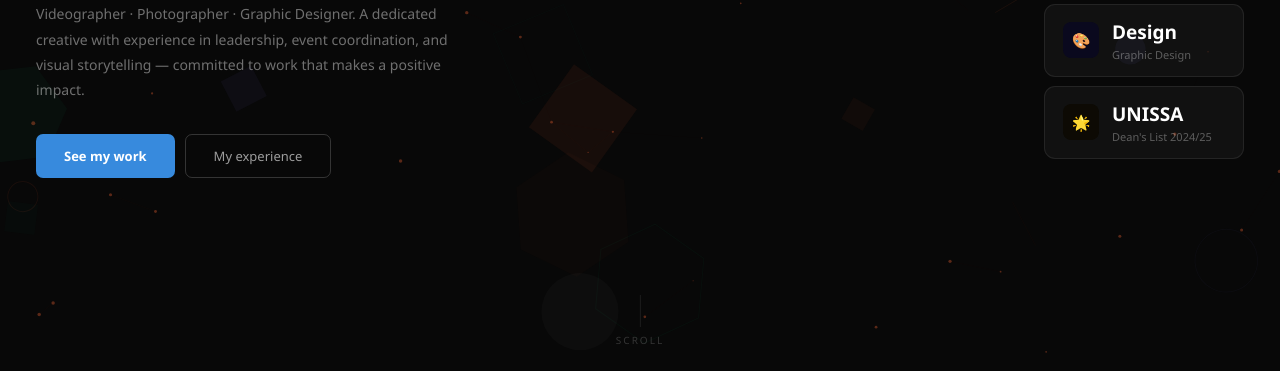
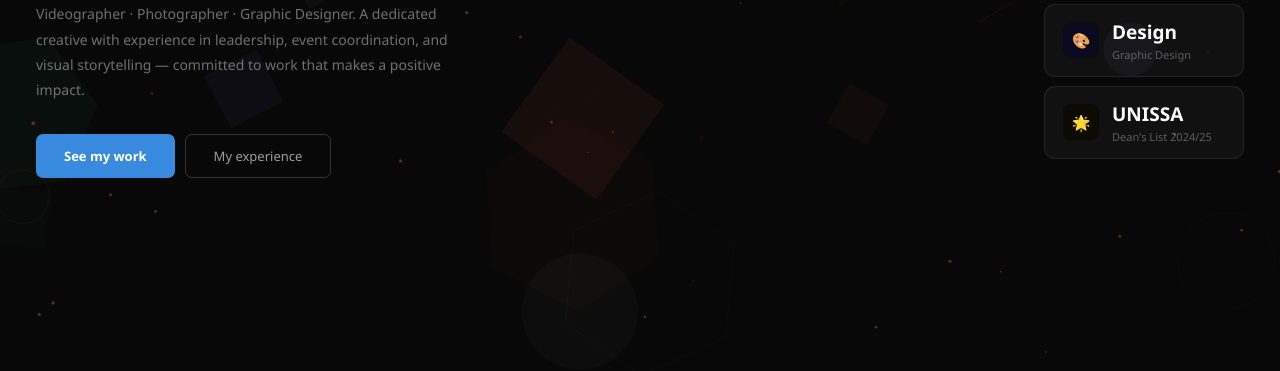
Before and after one commit to AR-271/ar-271.github.io, a plain HTML site: page index.html in a window 1280 px wide. Shown: the part 429-800 px from the top of the page. Drawn offline with Linux system fonts and the light colour scheme.

Commit message:
Update index.html

```diff
--- a/index.html
+++ b/index.html
@@ -52,9 +52,6 @@
   .h-icon{width:36px;height:36px;border-radius:8px;display:flex;align-items:center;justify-content:center;font-size:15px;flex-shrink:0}
   .h-num{font-size:19px;font-weight:600;color:#fff}
   .h-lbl{font-size:11px;color:rgba(255,255,255,0.32);margin-top:2px}
-  .hero-scroll{position:absolute;bottom:24px;left:50%;transform:translateX(-50%);z-index:2;display:flex;flex-direction:column;align-items:center;gap:6px;color:rgba(255,255,255,0.18);font-size:10px;letter-spacing:2px;text-transform:uppercase}
-  .s-line{width:0.5px;height:32px;background:rgba(255,255,255,0.12);animation:sline 2s ease-in-out infinite}
-  @keyframes sline{0%,100%{opacity:0.2}50%{opacity:0.7}}
 
   /* WORK */
   .work-top{display:flex;justify-content:space-between;align-items:flex-end;padding:36px 36px 0;flex-wrap:wrap;gap:12px}
@@ -217,7 +214,6 @@
         <div class="h-card" onclick="go('exp')"><div class="h-icon" style="background:#0d0a04">🌟</div><div><div class="h-num">UNISSA</div><div class="h-lbl">Dean's List 2024/25</div></div></div>
       </div>
     </div>
-    <div class="hero-scroll"><div class="s-line"></div>scroll</div>
   </div>
 </div>
 
@@ -552,7 +548,7 @@ setTimeout(initCanvas,80);
   function makeShape(){
     return{
       type:TYPES[Math.floor(Math.random()*TYPES.length)],
-      size:Math.random()*60+20,
+      size:Math.random()*80+40,
       x:Math.random()*W, y:Math.random()*H,
       vx:(Math.random()-0.5)*0.3,
       vy:(Math.random()-0.5)*0.3,
```
